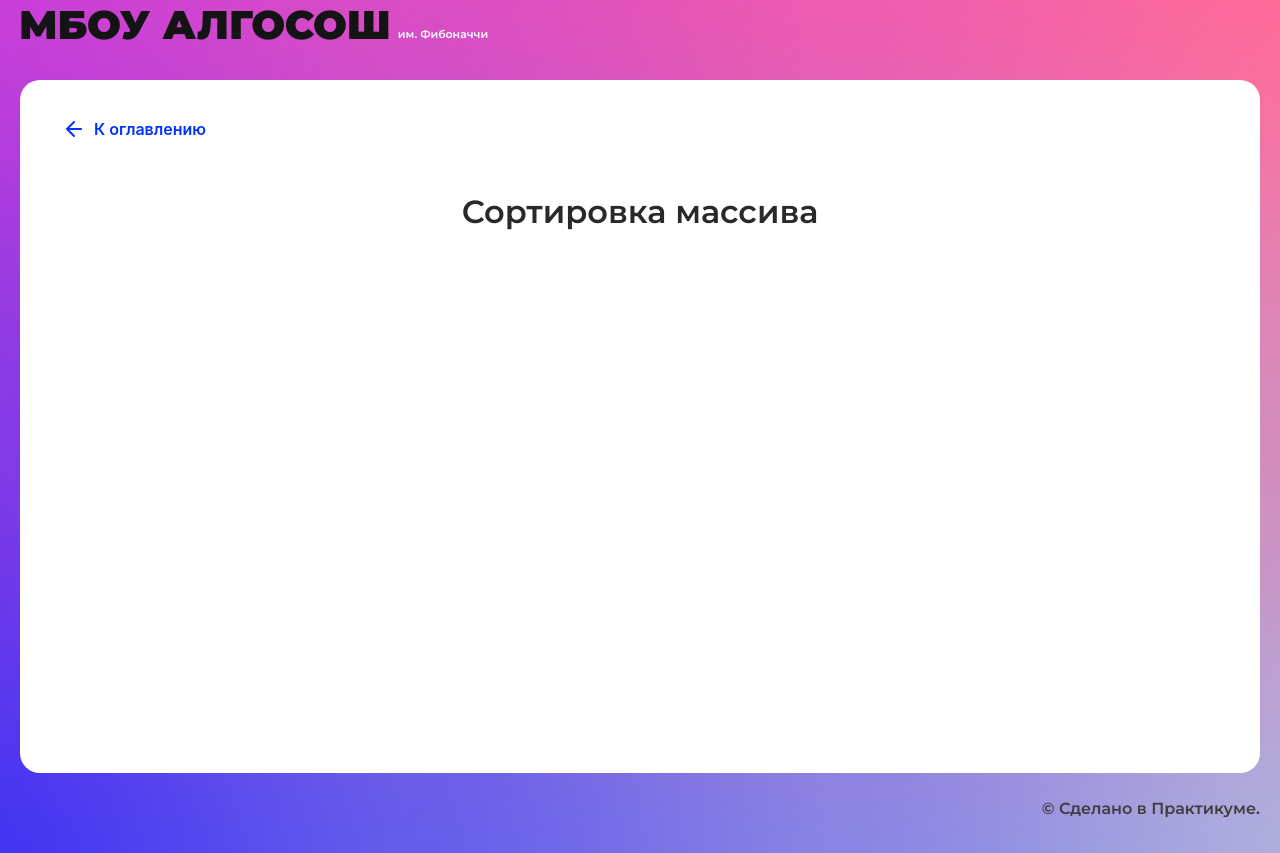
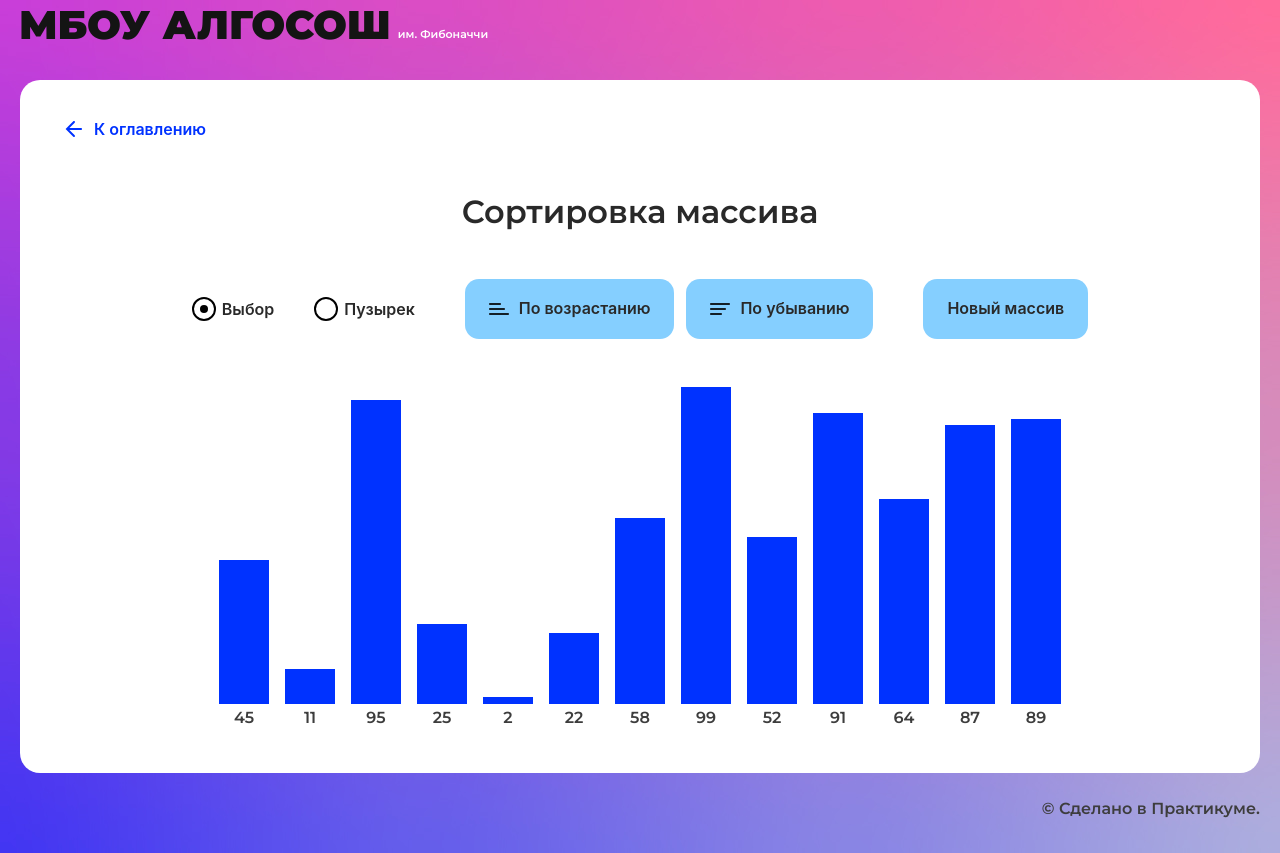
Before and after one commit to TolkinSL/algososh, a React (Create React App) app: page /sorting in a window 1280 px wide. Built offline with nearby package versions, Linux system fonts and the light colour scheme.

Commit message:
Сортировка

```diff
--- a/src/components/fibonacci-page/fibonacci-page.tsx
+++ b/src/components/fibonacci-page/fibonacci-page.tsx
@@ -48,8 +48,8 @@ export const FibonacciPage: React.FC = () => {
                 <Input
                     placeholder="Введите число"
                     type="number"
+                    min={1}
                     max={19}
-                    min={1}
                     maxLength={19}
                     isLimitText={true}
                     value={inputData}
--- /dev/null
+++ b/src/components/sorting-page/sorting-page.module.css
@@ -0,0 +1,40 @@
+.main {
+    max-width: 924px;
+    margin: 0 auto;
+    padding: 0 0 48px 0;
+    display: grid;
+    justify-content: center;
+    align-items: center;
+    grid-template-columns: repeat(3, minmax(min-content, max-content));
+    gap: 50px;
+}
+
+.review {
+    margin: 0 auto;
+    padding: 0;
+    display: flex;
+    flex-direction: row;
+    justify-content: center;
+    align-items: baseline;
+    flex-wrap: wrap;
+    row-gap: 48px;
+    gap: 16px;
+    width: 90%;
+    max-height: 348px;
+}
+
+.buttons {
+    display: flex;
+    flex-direction: row;
+    justify-content: center;
+    align-items: baseline;
+    gap: 12px;
+}
+
+.radio {
+    display: flex;
+    flex-direction: row;
+    justify-content: center;
+    align-items: baseline;
+    gap: 40px;
+}
--- a/src/components/sorting-page/sorting-page.tsx
+++ b/src/components/sorting-page/sorting-page.tsx
@@ -1,10 +1,177 @@
-import React from "react";
-import { SolutionLayout } from "../ui/solution-layout/solution-layout";
+import React, {useEffect, useState} from "react";
+import {SolutionLayout} from "../ui/solution-layout/solution-layout";
+import {ElementStates} from "../../types/element-states";
+
+import styles from "./sorting-page.module.css";
+import {Button} from "../ui/button/button";
+import {RadioInput} from "../ui/radio-input/radio-input";
+import {Column} from "../ui/column/column";
+import {Direction} from "../../types/direction";
+
+export type DisplayArray<T> = DisplayArrayElement<T> [];
+export type DisplayArrayElement<T> = { value: T; color: ElementStates; };
 
 export const SortingPage: React.FC = () => {
-  return (
-    <SolutionLayout title="Сортировка массива">
+    const [sortType, setSortType] = useState<"select" | "bubble">("select");
+    const [displayData, setDisplayData] = useState<DisplayArray<number>>([]);
+    const [loader, setLoader] = useState<"Ascending" | "Descending" | null>(null);
+    const [firstSelected, setFirstSelected] = useState<number | null>();
+    const [secondSelected, setSecondSelected] = useState<number | null>();
 
-    </SolutionLayout>
-  );
+    function delay(time: number) {
+        return new Promise(resolve => setTimeout(resolve, time));
+    }
+
+    function swapArray<T extends string | number>(arr: DisplayArray<T>, first: number, second: number ) {
+        const temp = arr[first];
+        arr[first] = arr[second];
+        arr[second] = temp;
+
+        return arr;
+    }
+
+    function random(min: number, max: number) {
+        let rand = min + Math.random() * (max - min);
+        return Math.floor(rand);
+    }
+
+    function randomArray(max: number = 17) {
+        const arraySize = random(3, max);
+        const resultArray: DisplayArray<number> = [];
+
+        for (let i = 0; i < arraySize; i++) {
+            resultArray.push({value: random(0, 100), color: ElementStates.Default});
+        }
+        return resultArray;
+    }
+
+    const handleAscending = () => {
+        setLoader("Ascending");
+        sortType === "select" ? sortSelect(Direction.Ascending) : sortBubble(Direction.Ascending);
+    }
+    const handleDescending = () => {
+        setLoader("Descending");
+        sortType === "select" ? sortSelect(Direction.Descending) : sortBubble(Direction.Descending);
+    }
+    const handleCreateArray = () => {
+        setDisplayData(randomArray());
+    }
+    const sortSelect = async (type: Direction) => {
+        let tempArray = displayData;
+        let minIndex: number;
+
+        for (let i = 0; i < tempArray.length; i++) {
+            setFirstSelected(i);
+            minIndex = i;
+            await delay(1000);
+
+            for (let j = i + 1; j < tempArray.length; j++) {
+                setSecondSelected(j);
+
+                if (type === Direction.Ascending) {
+                    minIndex = tempArray[minIndex].value < tempArray[j].value ? minIndex : j;
+                }
+
+                if (type === Direction.Descending) {
+                    minIndex = tempArray[minIndex].value > tempArray[j].value ? minIndex : j;
+                }
+
+                await delay(1000);
+            }
+
+            if (minIndex === i) {
+                tempArray[i].color = ElementStates.Modified;
+            } else {
+                tempArray = swapArray(tempArray, i, minIndex );
+                tempArray[i].color = ElementStates.Modified;
+            }
+
+            setDisplayData([...tempArray]);
+            await delay(1000);
+        }
+
+        setFirstSelected(null);
+        setSecondSelected(null);
+        setLoader(null);
+    }
+
+    const sortBubble = async (type: Direction) => {
+        let tempArray = displayData;
+
+        for (let i = 0; i < tempArray.length; i++) {
+            for (let j = 0; j < tempArray.length - 1 - i; j++) {
+                setFirstSelected(j);
+                setSecondSelected(j + 1)
+                if (type === Direction.Ascending) {
+                    if (tempArray[j].value > tempArray[j + 1].value) {
+                        tempArray = swapArray(tempArray, j, j + 1);
+                    }
+                }
+                if (type === Direction.Descending) {
+                    if (tempArray[j].value < tempArray[j + 1].value) {
+                        tempArray = swapArray(tempArray, j, j + 1);
+                    }
+                }
+                setDisplayData([...tempArray]);
+                await delay(1000);
+            }
+            tempArray[tempArray.length - 1 - i].color = ElementStates.Modified;
+            setDisplayData([...tempArray]);
+        }
+
+        setFirstSelected(null);
+        setSecondSelected(null);
+        setLoader(null);
+    }
+
+    useEffect(() => {
+        setDisplayData(randomArray());
+    }, []);
+
+    return (
+        <SolutionLayout title="Сортировка массива">
+            <div className={styles.main}>
+                <div className={styles.radio}>
+                    <RadioInput label="Выбор" name="sortType" value="select" checked={sortType === "select"} onChange={() => {
+                        setSortType("select")
+                    }}/>
+                    <RadioInput label="Пузырек" name="sortType" value="bubble" checked={sortType === "bubble"} onChange={() => {
+                        setSortType("bubble")
+                    }}/>
+                </div>
+                <div className={styles.buttons}>
+                    <Button
+                        text="По возрастанию"
+                        sorting={Direction.Ascending}
+                        isLoader={loader === "Ascending"}
+                        onClick={handleAscending}
+                        disabled={loader === "Descending"}
+                    />
+                    <Button
+                        text="По убыванию"
+                        sorting={Direction.Descending}
+                        isLoader={loader === "Descending"}
+                        onClick={handleDescending}
+                        disabled={loader === "Ascending"}
+                    />
+                </div>
+                <Button text="Новый массив"
+                        onClick={handleCreateArray}
+                        disabled={loader !== null}
+                />
+            </div>
+
+            <div className={styles.review}>
+                {displayData && displayData.map((element, index) => {
+                    return (
+                        <Column
+                            index={Number(element.value)}
+                            state={firstSelected === index || secondSelected === index ? ElementStates.Changing : element.color}
+                            key={index}
+                        />
+                    )
+                })}
+            </div>
+        </SolutionLayout>
+    );
 };
--- a/src/components/string/string.tsx
+++ b/src/components/string/string.tsx
@@ -71,7 +71,11 @@ export const StringComponent: React.FC = () => {
     return (
         <SolutionLayout title="Строка">
             <div className={styles.main}>
-                <Input maxLength={11} isLimitText={true} value={inputData} onChange={onChangeInput}/>
+                <Input maxLength={11}
+                       isLimitText={true}
+                       value={inputData}
+                       onChange={onChangeInput}
+                />
                 <Button
                     text="Развернуть"
                     onClick={onClickButton}
```
